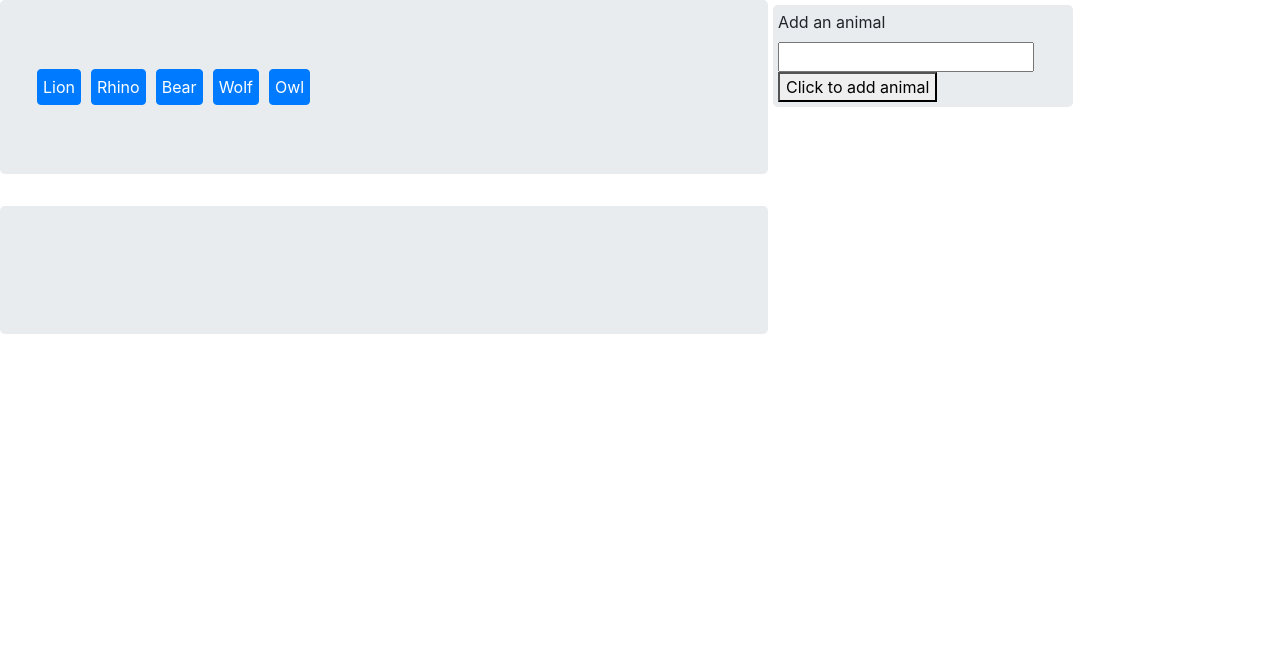
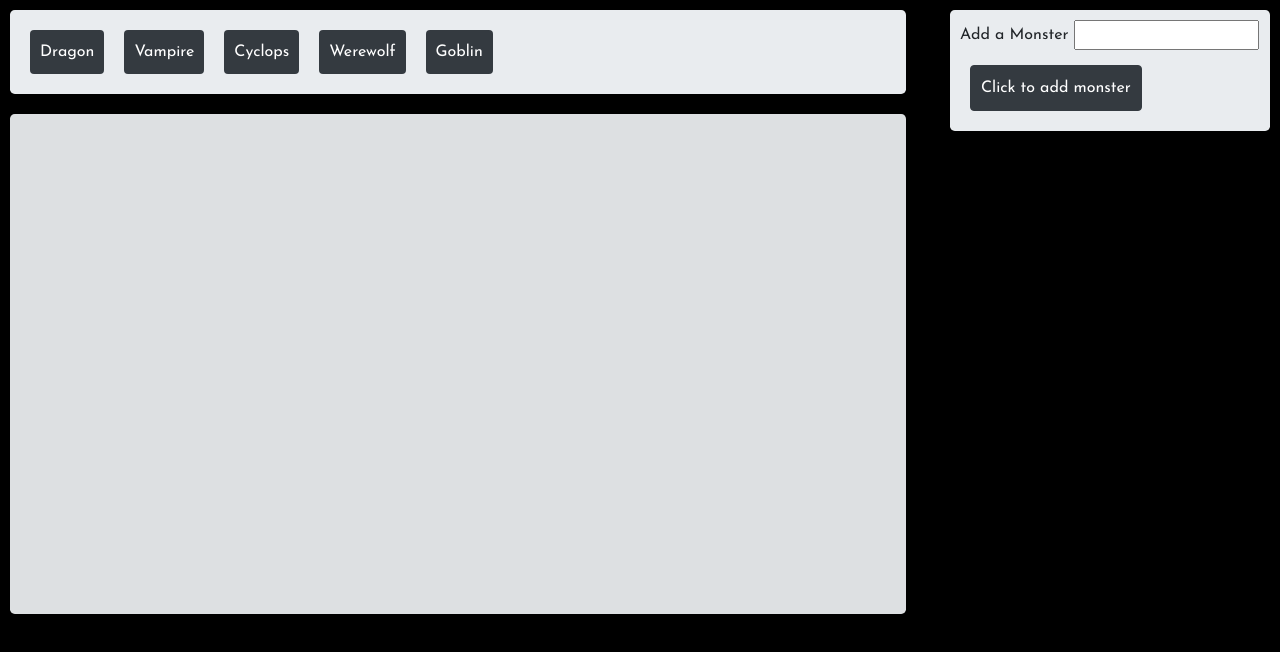
Before and after one commit to willhathaway/GifTastic, a plain HTML site: page index.html in a window 1280 px wide. Drawn offline with nearby package versions, Linux system fonts and the light colour scheme.

Commit message:
final changes made to DOM manipulation and style

```diff
--- a/assets/css/style.css
+++ b/assets/css/style.css
@@ -1,21 +1,57 @@
-.addAnimal {
-    width: 300px;;
-    float: left;
-    margin:5px;
-    padding:5px;
+@import url("https://fonts.googleapis.com/css?family=Josefin+Sans&display=swap");
+
+
+#buttons-div {
+    font-family: 'Josefin Sans', sans-serif;
+    width:70%;
+}
+
+.addMonster {
+    font-family: 'Josefin Sans', sans-serif;
+    width: 25%;
+    float: right;
+    margin:10px;
+    padding:10px;
+    border:10px;
+}
+
+.gifDiv {
+    width:70%;
+    float:left;
+    border:10px;
+    margin:10px;
+    padding:10px;
+}
+
+#monster-gif {
+    width:70%;
+    display : inline-block
+}
+
+.monsterButton {
+    margin:10px;
+    padding:10px;
+    border:10px;
 
 }
 
-.gifDiv {
-    width:60%;
-    float:left;
+#images {
+    font-family: 'Josefin Sans', sans-serif;
+    width: 70%;
+    overflow: hidden;
+    height:500px;
+    padding: 10px 20px 10px 20px;
+    overflow: auto;
+    text-align: center;
+    float: left;
+    opacity: 0.95;
 }
 
-#animal-gif {
-    width:300px;
+body {
+    background-color: black;
 }
 
-.animalButton {
-    margin:5px;
-    padding:5px;
+#add-button {
+    margin:10px;
+    padding:10px;
 }
--- a/assets/javascript/app.js
+++ b/assets/javascript/app.js
@@ -1,15 +1,17 @@
 $(document).ready(function () {
 
-    let animalArray = ['Lion', 'Rhino', 'Bear', 'Wolf', 'Owl'];
+    let monsterArray = ['Dragon', 'Vampire', 'Cyclops', 'Werewolf', 'Goblin'];
     let buttonsDiv = $('#buttons-div');
 
-    for (i = 0; i < animalArray.length; i++) {
-        let animalButton = $('<button class = "btn btn-primary animalButton" id=' + animalArray[i] + '>');
-        animalButton.html(animalArray[i]);
-        animalButton.appendTo(buttonsDiv);
+    for (i = 0; i < monsterArray.length; i++) {
+        let monsterButton = $('<button class = "btn btn-dark monsterButton" id=' + monsterArray[i] + '>');
+        monsterButton.html(monsterArray[i]);
+        monsterButton.appendTo(buttonsDiv);
     }
 
-    $("#buttons-div").on("click", ".animalButton", function () {
+    $("#buttons-div").on("click", ".monsterButton", function () {
+
+        $('#images').empty();
 
         console.log('click');
 
@@ -34,18 +36,35 @@ $(document).ready(function () {
 
                 for (i = 0; i < response.data.length; i++) {
 
-                    imageUrl = response.data[i].bitly_gif_url;
+
+                    rating = response.data[i].rating;
+
+                    imageUrl = response.data[i].images.fixed_height.url;
 
 
-                    // a html element is created to hold the cat image
-                    let animalGif = $("<img id='animal-gif'>");
+                    // a html element is created to hold the gif
 
-                    // the cat image element is given then attrible linking to the cat image and is given the alt atribute 'cat image'
-                    animalGif.attr("src", imageUrl);
-                    animalGif.attr("alt", "animal image");
+                    let newDiv = $("<div>");
 
-                    // the cat image element is prepended to the div of id 'images'
-                    $("#images").prepend(animalGif);
+                    let ratingText = $("<p id='rating'>")
+
+                    let monsterGif = $("<img id='monster-gif'>");
+
+
+                    // the cat image element is given then attrible linking to the cat image and is given the alt atribute 'monster image'
+                    monsterGif.attr("src", imageUrl);
+                    monsterGif.attr("alt", "monster image");
+
+                    // the element is prepended to the div of id 'images'
+
+                    $(ratingText).text('rating: ' + rating);
+
+                    $(ratingText).appendTo(newDiv);
+
+                    $(monsterGif).appendTo(newDiv);
+
+                    $(newDiv).appendTo('#images');
+
                 }
             });
     });
@@ -53,13 +72,11 @@ $(document).ready(function () {
 
     $('#add-button').on('click', function () {
 
-        let input = $('#new-animal-input').val();
+        let input = $('#new-monster-input').val();
 
-        animalArray.push(input);
+        monsterArray.push(input);
 
-
-
-        let newButton = $('<button class = "btn btn-primary animalButton" id=' + input + '>');
+        let newButton = $('<button class = "btn btn-primary monsterButton" id=' + input + '>');
         newButton.html(input);
         newButton.appendTo(buttonsDiv);
 
--- a/index.html
+++ b/index.html
@@ -20,11 +20,11 @@
 
 
     </div>
-    <div class='jumbotron addAnimal' id='add-div'>
+    <div class='jumbotron addMonster' id='add-div'>
 
-        <label>Add an animal</label>
-        <input id='new-animal-input'>
-        <button id='add-button'>Click to add animal</button>
+        <label>Add a Monster</label>
+        <input id='new-monster-input'>
+        <button class='btn btn-dark' id='add-button'>Click to add monster</button>
 
 
     </div>
```
